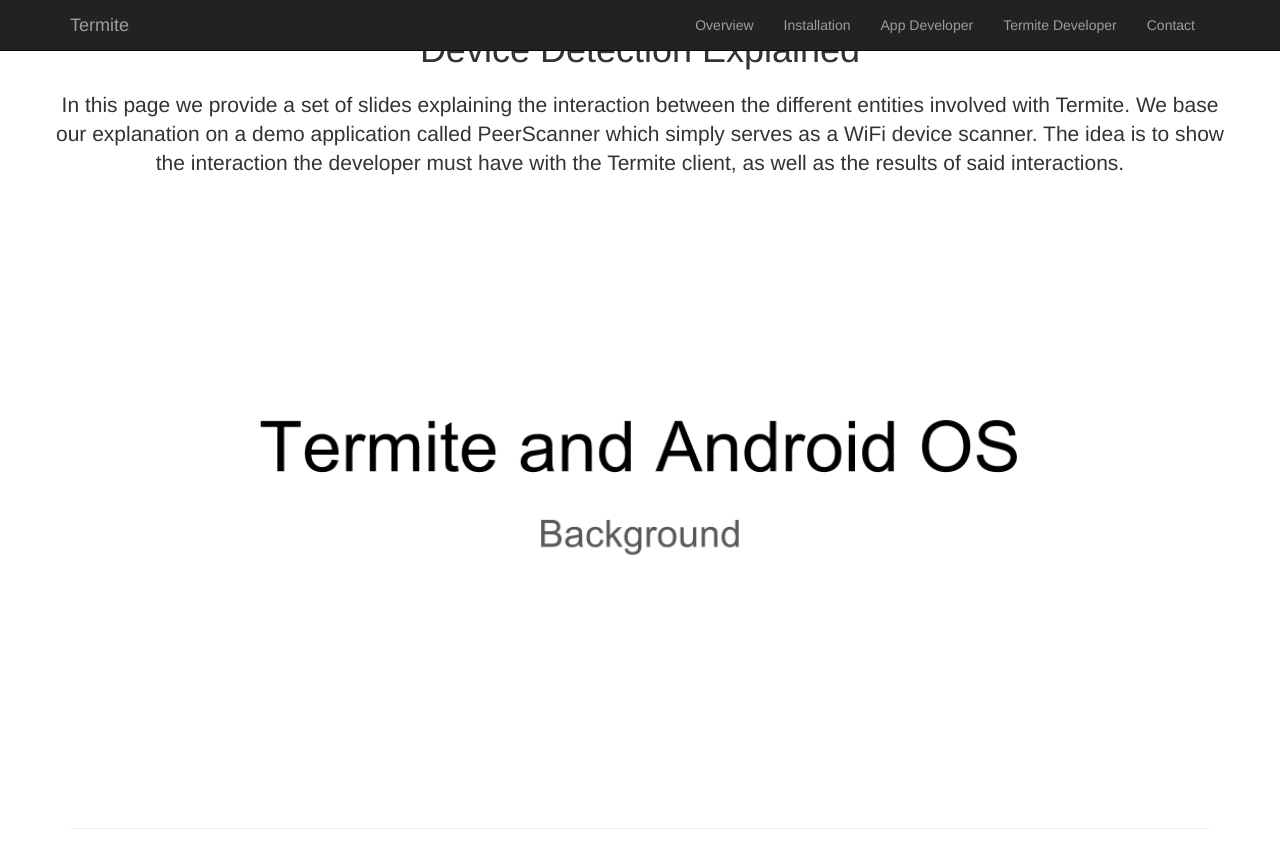
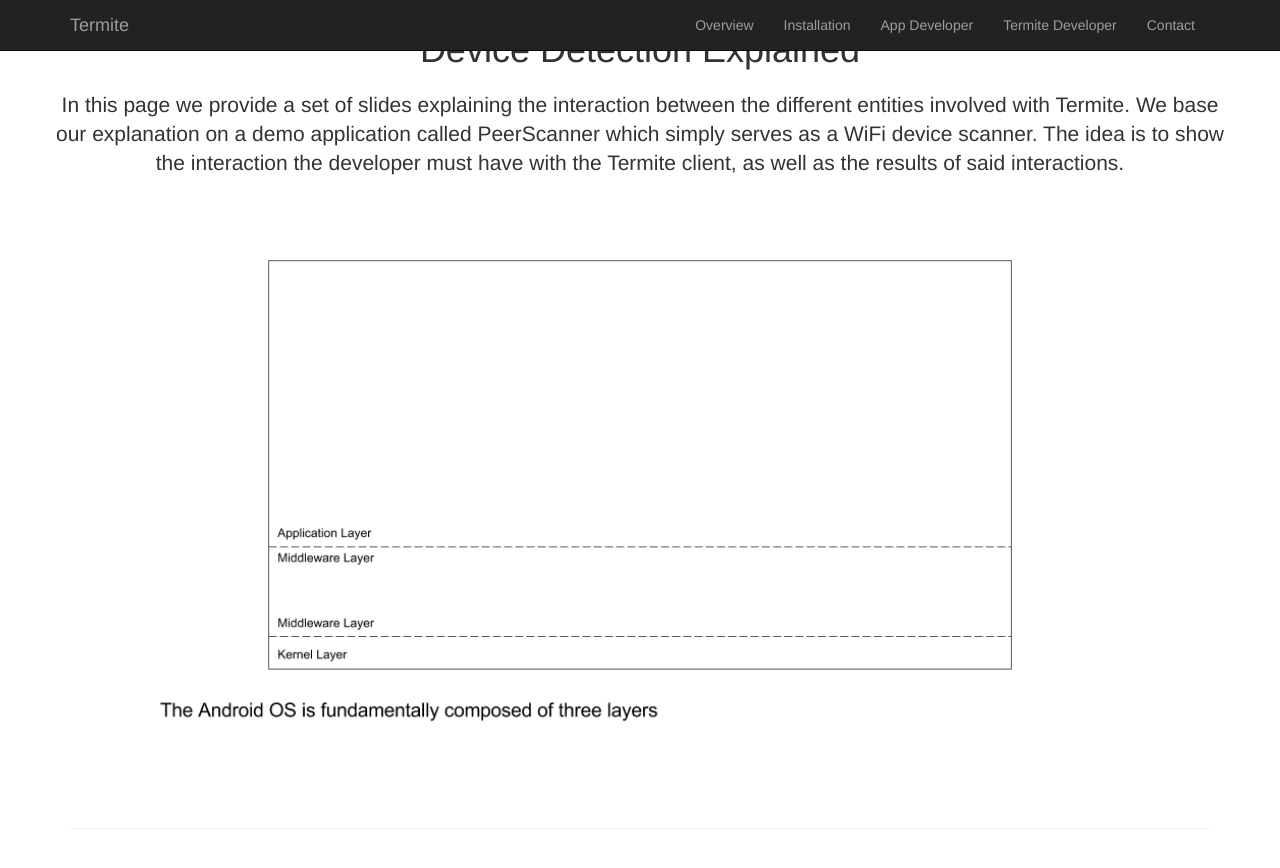
Before and after one commit to etraudonun/termite, a Jekyll site: the page device-detection.html, which Jekyll copies as it is, in a window 1280 px wide and 900 px high, scrolled down 420 px. Shown: the top 868 px of the window. Built offline with Jekyll 4.4.1, drawn with Linux system fonts in a browser that asks for light colours.

Commit message:
Update device-detection.html

```diff
--- a/device-detection.html
+++ b/device-detection.html
@@ -90,12 +90,6 @@
     <!-- Wrapper for slides -->
     <div class="container content-section text-center">
                 <center>
-  				    <img style="height: 550px; justify-content: center;" src="imgs/background-1.png?raw=true" alt="">
-                </center>
-
-                <hr class="featurette-divider">
-
-                <center>
   				    <img style="height: 550px; justify-content: center;" src="imgs/background-2.png?raw=true" alt="">
                 </center>
 
```
